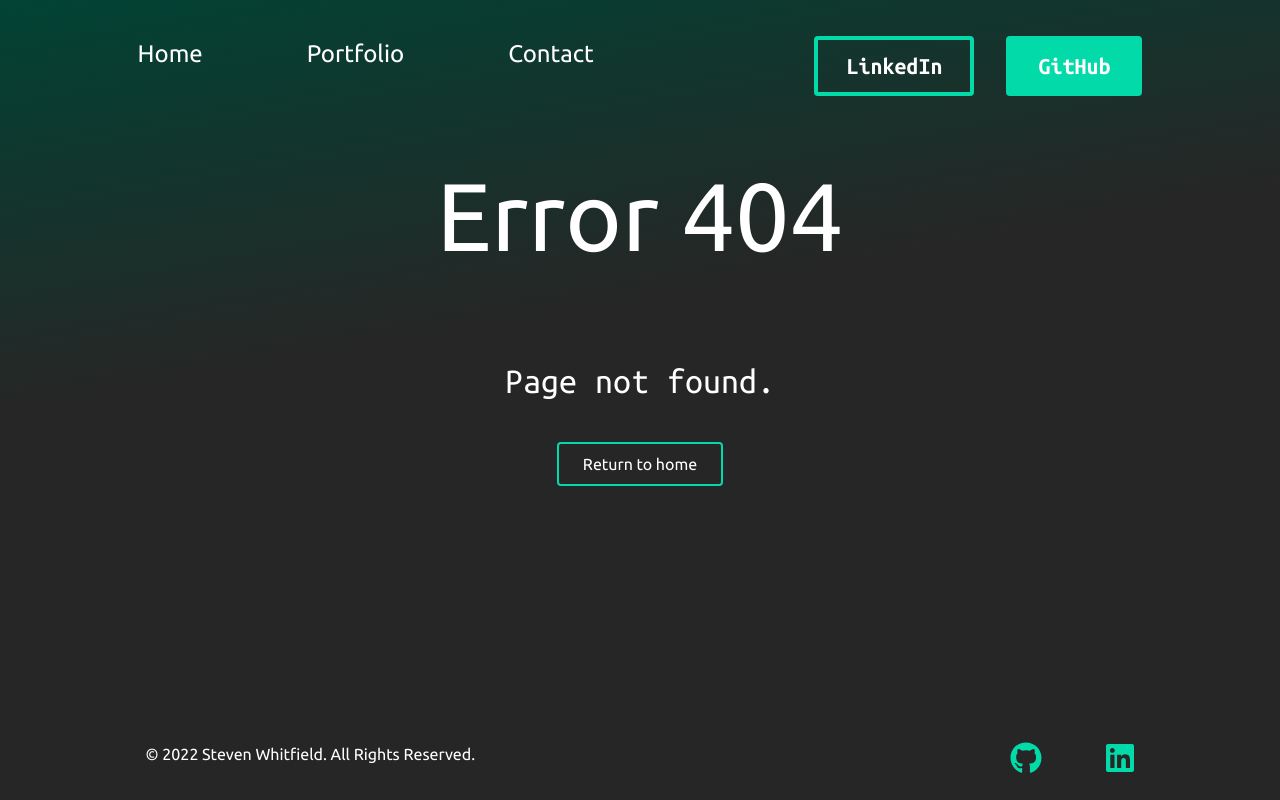
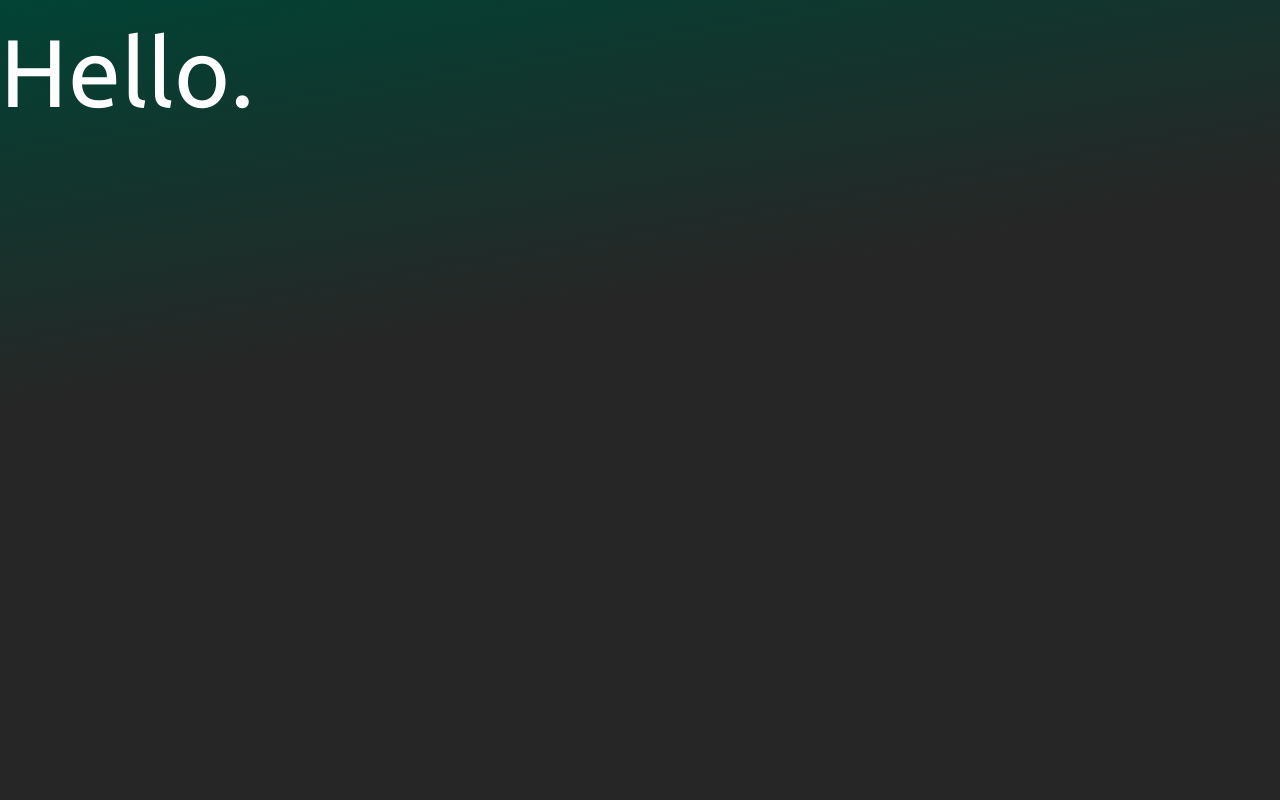
Before and after one commit to stevmwhitfield/portfolio-next, a Next.js app: page /hello in a window 1280 px wide. Before the commit this address had no page. Built offline with nearby package versions, Linux system fonts and the light colour scheme.

Commit message:
Add test page

```diff
--- /dev/null
+++ b/pages/hello.js
@@ -0,0 +1,9 @@
+const Hello = () => {
+  return (
+    <>
+      <h1>Hello.</h1>
+    </>
+  );
+};
+
+export default Hello;
```
